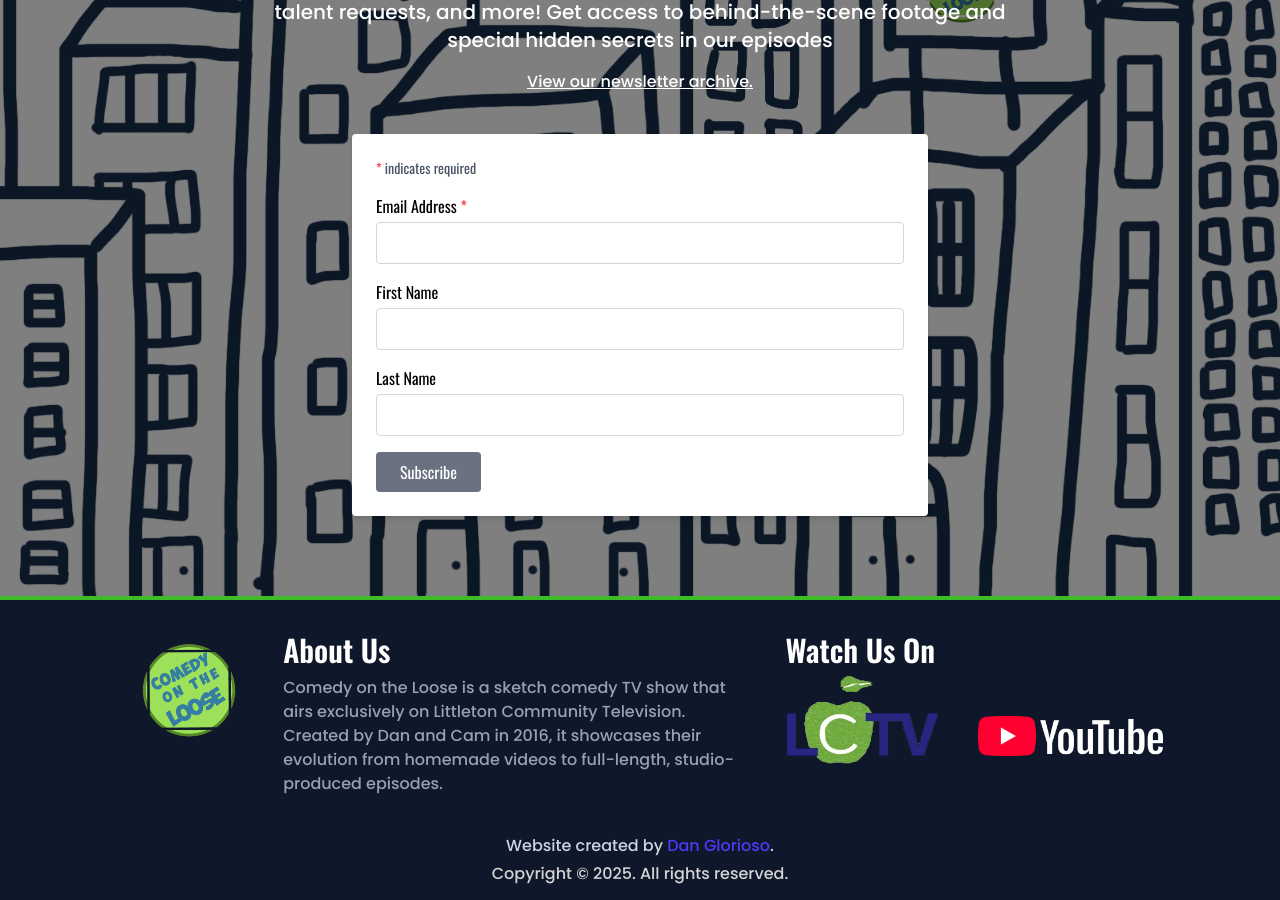
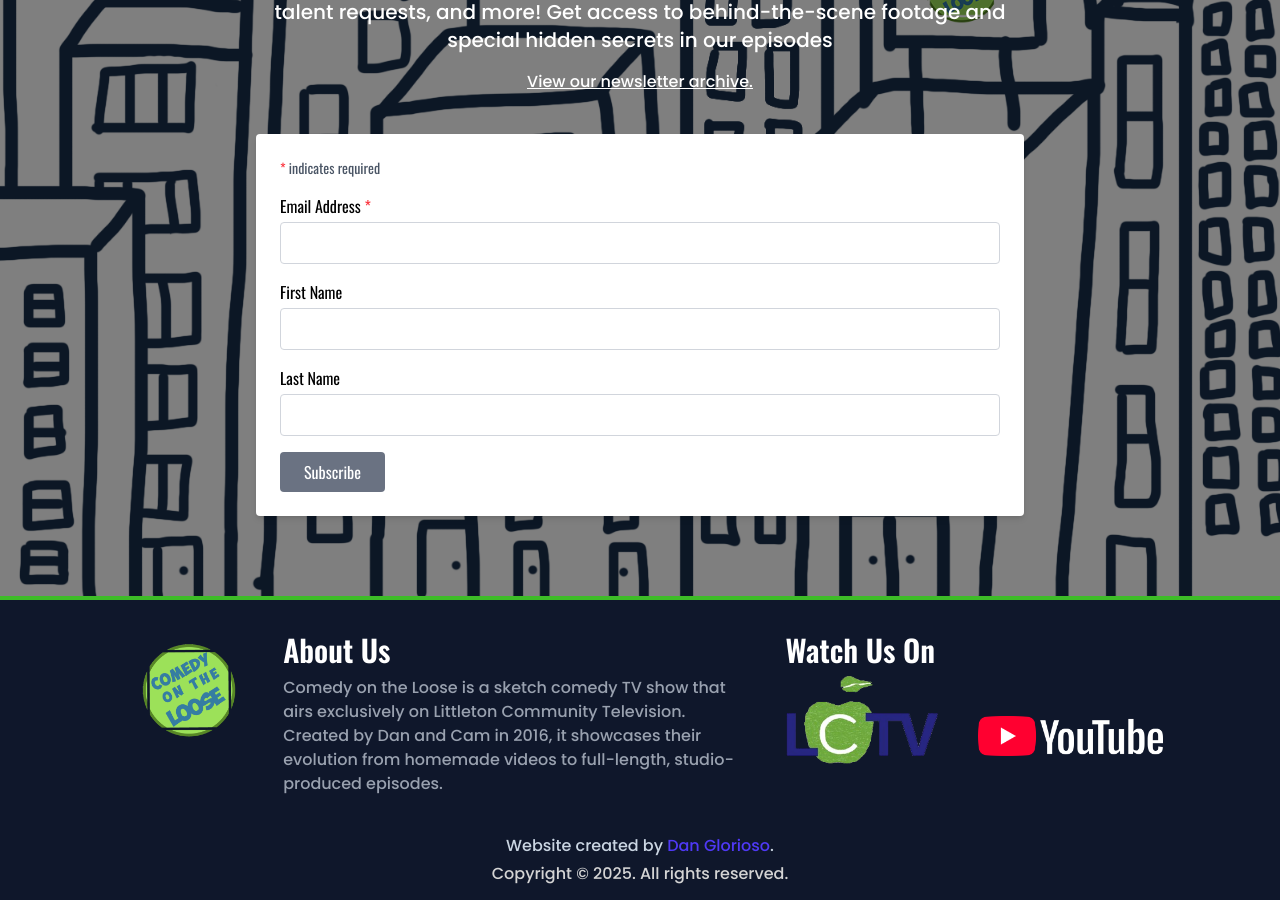
Before and after one commit to danglorioso/comedyontheloose, a Next.js app: page / in a window 1280 px wide. Shown: the part 5120-6020 px from the top of the page. Built offline with nearby package versions, Linux system fonts and the light colour scheme.

Commit message:
Widening signup form

```diff
--- a/src/app/components/NewsletterSignup.tsx
+++ b/src/app/components/NewsletterSignup.tsx
@@ -24,7 +24,7 @@ export default function NewsletterSignup() {
       </div>
 
       {/* Mailchimp Form */}
-      <div className="bg-white text-black max-w-xl mx-auto p-6 rounded shadow-md">
+      <div className="bg-white text-black max-w-3xl mx-auto p-6 rounded shadow-md">
         <form
           action="https://comedyontheloose.us16.list-manage.com/subscribe/post?u=9faae1d80b90a6db941b833fd&amp;id=193d5c8d12"
           method="post"
```
